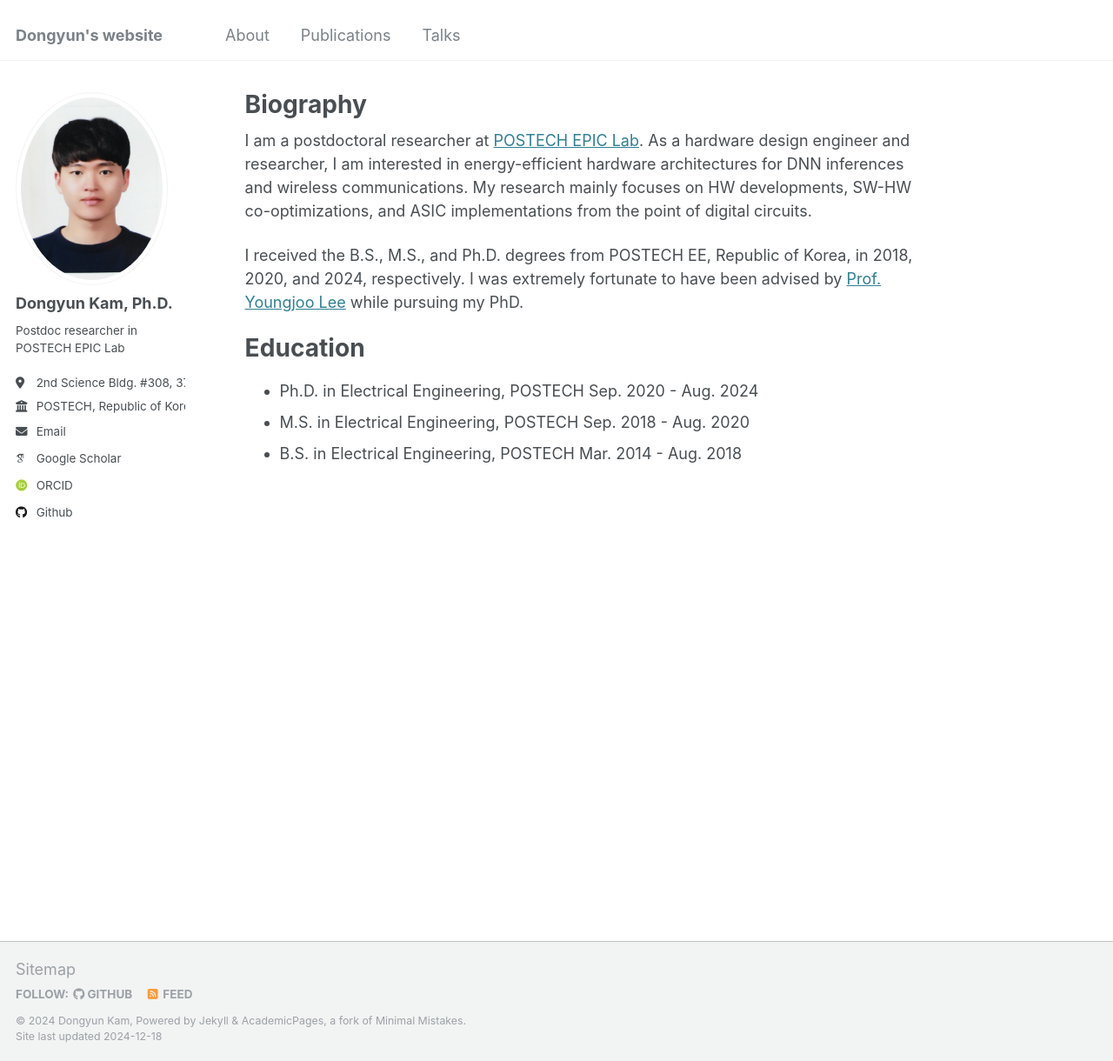
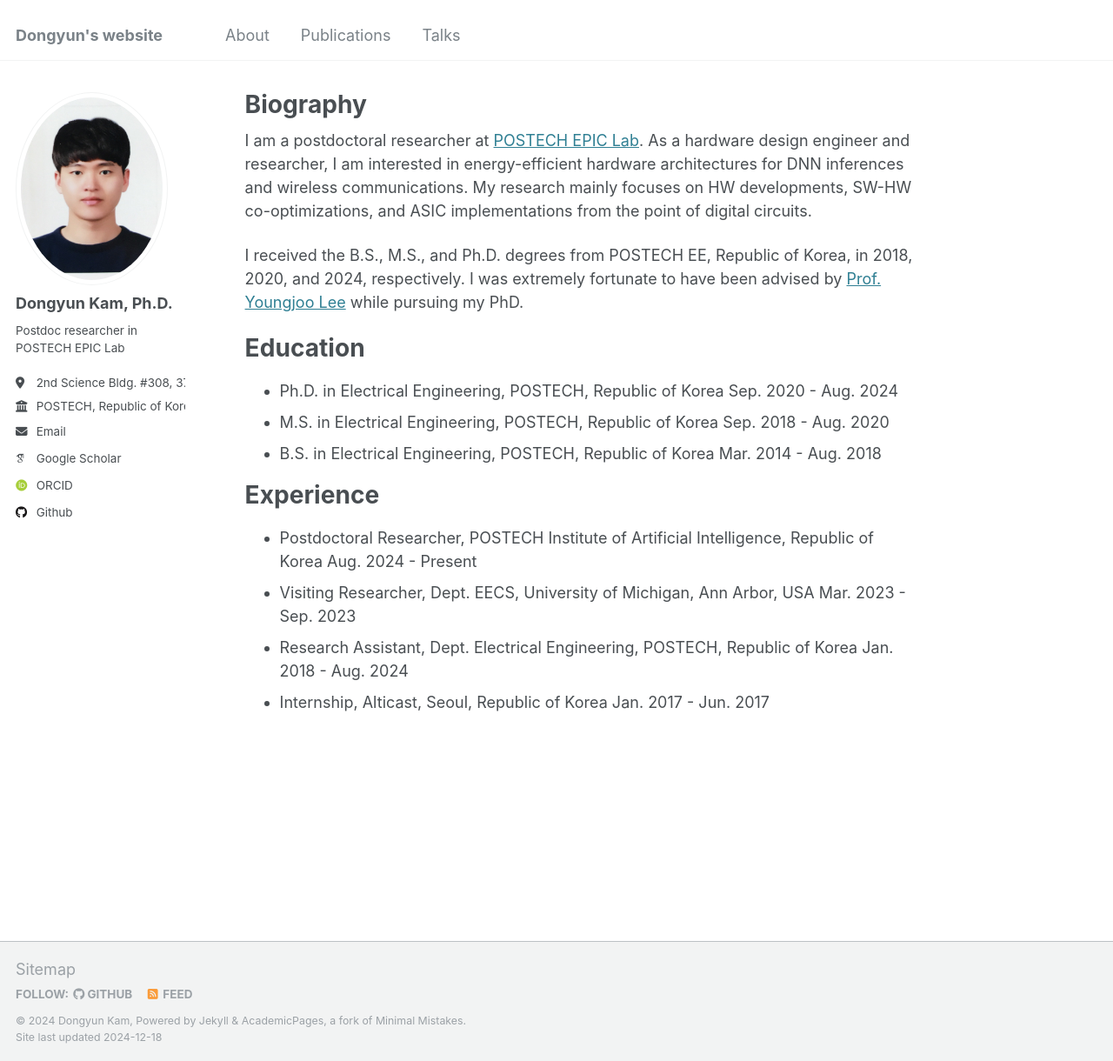
Before and after one commit to Dongyunkam/dongyunkam.github.io, a Jekyll site: the page built from _pages/about.md, in a window 1280 px wide and 1220 px high. Shown: the whole window at 87% size. Built offline with Jekyll 4.4.1, drawn with Linux system fonts in a browser that asks for light colours; some web fonts are replaced.

Commit message:
Update about.md

```diff
--- a/_pages/about.md
+++ b/_pages/about.md
@@ -16,9 +16,20 @@ I was extremely fortunate to have been advised by [Prof. Youngjoo Lee](https://s
 
 Education
 ======
-* Ph.D. in Electrical Engineering, POSTECH
+* Ph.D. in Electrical Engineering, POSTECH, Republic of Korea
   Sep. 2020 - Aug. 2024
-* M.S. in Electrical Engineering, POSTECH
+* M.S. in Electrical Engineering, POSTECH, Republic of Korea
   Sep. 2018 - Aug. 2020
-* B.S. in Electrical Engineering, POSTECH
+* B.S. in Electrical Engineering, POSTECH, Republic of Korea
   Mar. 2014 - Aug. 2018
+
+Experience
+======
+* Postdoctoral Researcher, POSTECH Institute of Artificial Intelligence, Republic of Korea
+  Aug. 2024 - Present
+* Visiting Researcher, Dept. EECS, University of Michigan, Ann Arbor, USA
+  Mar. 2023 - Sep. 2023
+* Research Assistant, Dept. Electrical Engineering, POSTECH, Republic of Korea
+  Jan. 2018 - Aug. 2024
+* Internship, Alticast, Seoul, Republic of Korea
+  Jan. 2017 - Jun. 2017
```
